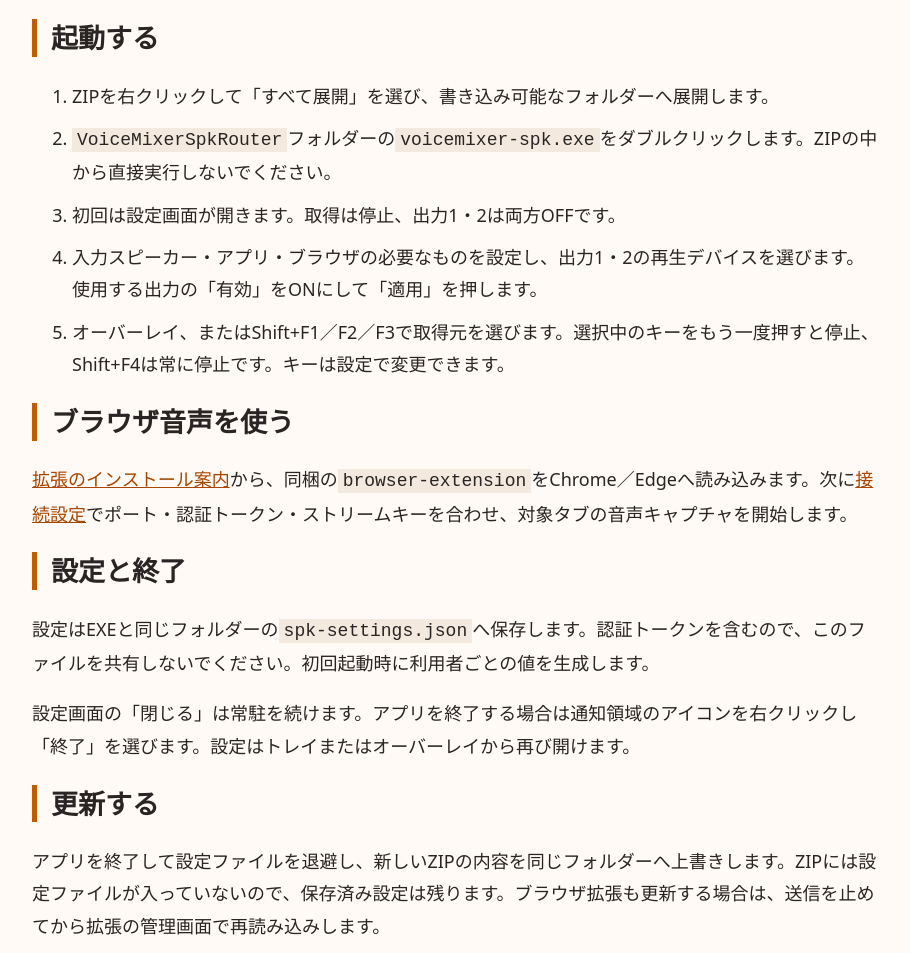
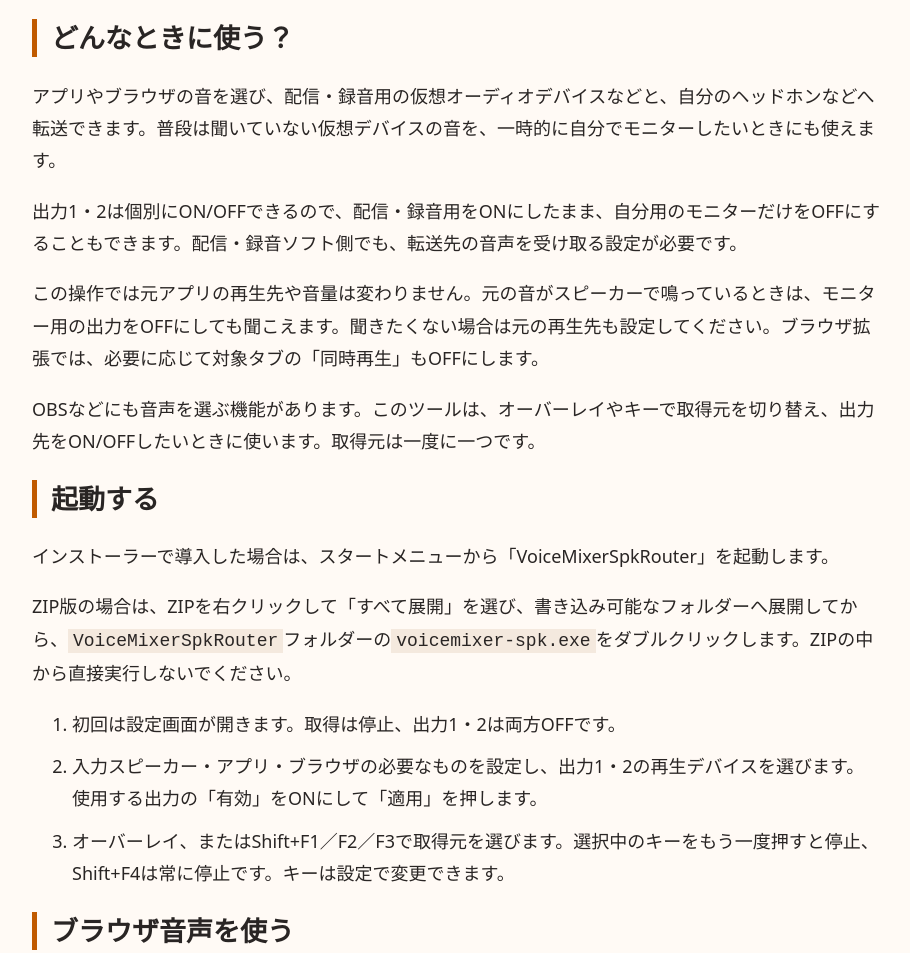
Before and after one commit to KotorinChunChun/VoiceMixerSpkRouter, a browser extension: page docs/portable-start.html in a window 1280 px wide. Shown: the part 150-1103 px from the top of the page, without its empty margins (183-1093 px from the left). Drawn offline with Linux system fonts and the light colour scheme.

Commit message:
音声転送の利用場面と操作上の注意を説明

```diff
--- a/docs/portable-start.html
+++ b/docs/portable-start.html
@@ -4,10 +4,15 @@
 <style>body{font:18px/1.8 system-ui,sans-serif;max-width:850px;margin:40px auto;padding:0 24px;background:#fffaf5;color:#292524}h1,h2{line-height:1.4}h2{border-left:5px solid #c05a00;padding-left:14px}a{color:#a84600}li{margin:10px 0}code{background:#f4e9de;padding:2px 5px;overflow-wrap:anywhere}</style>
 <h1>VoiceMixerSpkRouterの使い方</h1>
 <p>Windows 11の64ビット版向けです。Rust・Node.js・PowerShell 7のインストールは不要です。</p>
+<h2>どんなときに使う？</h2>
+<p>アプリやブラウザの音を選び、配信・録音用の仮想オーディオデバイスなどと、自分のヘッドホンなどへ転送できます。普段は聞いていない仮想デバイスの音を、一時的に自分でモニターしたいときにも使えます。</p>
+<p>出力1・2は個別にON/OFFできるので、配信・録音用をONにしたまま、自分用のモニターだけをOFFにすることもできます。配信・録音ソフト側でも、転送先の音声を受け取る設定が必要です。</p>
+<p>この操作では元アプリの再生先や音量は変わりません。元の音がスピーカーで鳴っているときは、モニター用の出力をOFFにしても聞こえます。聞きたくない場合は元の再生先も設定してください。ブラウザ拡張では、必要に応じて対象タブの「同時再生」もOFFにします。</p>
+<p>OBSなどにも音声を選ぶ機能があります。このツールは、オーバーレイやキーで取得元を切り替え、出力先をON/OFFしたいときに使います。取得元は一度に一つです。</p>
 <h2>起動する</h2>
-<ol><li>ZIPを右クリックして「すべて展開」を選び、書き込み可能なフォルダーへ展開します。</li>
-<li><code>VoiceMixerSpkRouter</code>フォルダーの<code>voicemixer-spk.exe</code>をダブルクリックします。ZIPの中から直接実行しないでください。</li>
-<li>初回は設定画面が開きます。取得は停止、出力1・2は両方OFFです。</li>
+<p>インストーラーで導入した場合は、スタートメニューから「VoiceMixerSpkRouter」を起動します。</p>
+<p>ZIP版の場合は、ZIPを右クリックして「すべて展開」を選び、書き込み可能なフォルダーへ展開してから、<code>VoiceMixerSpkRouter</code>フォルダーの<code>voicemixer-spk.exe</code>をダブルクリックします。ZIPの中から直接実行しないでください。</p>
+<ol><li>初回は設定画面が開きます。取得は停止、出力1・2は両方OFFです。</li>
 <li>入力スピーカー・アプリ・ブラウザの必要なものを設定し、出力1・2の再生デバイスを選びます。使用する出力の「有効」をONにして「適用」を押します。</li>
 <li>オーバーレイ、またはShift+F1／F2／F3で取得元を選びます。選択中のキーをもう一度押すと停止、Shift+F4は常に停止です。キーは設定で変更できます。</li></ol>
 <h2>ブラウザ音声を使う</h2>
@@ -16,6 +21,6 @@
 <p>設定はEXEと同じフォルダーの<code>spk-settings.json</code>へ保存します。認証トークンを含むので、このファイルを共有しないでください。初回起動時に利用者ごとの値を生成します。</p>
 <p>設定画面の「閉じる」は常駐を続けます。アプリを終了する場合は通知領域のアイコンを右クリックし「終了」を選びます。設定はトレイまたはオーバーレイから再び開けます。</p>
 <h2>更新する</h2>
-<p>アプリを終了して設定ファイルを退避し、新しいZIPの内容を同じフォルダーへ上書きします。ZIPには設定ファイルが入っていないので、保存済み設定は残ります。ブラウザ拡張も更新する場合は、送信を止めてから拡張の管理画面で再読み込みします。</p>
+<p>アプリを終了して設定ファイルを退避します。インストーラー版は新しいsetupを実行し、同じ導入先へ更新します。ZIP版は新しいZIPの内容を同じフォルダーへ上書きします。配布物には設定ファイルが入っていないため、保存済み設定は残ります。ブラウザ拡張も更新する場合は、送信を止めてから拡張の管理画面で再読み込みします。</p>
 <p><a href="https://github.com/KotorinChunChun/VoiceMixerSpkRouter">公開GitHub</a> ／ <a href="https://github.com/KotorinChunChun/VoiceMixerSpkRouter/blob/main/docs/spk-router.md">詳しい仕様と使い方</a></p>
 </html>
```
Also changed, not shown: docs/spk-router.md (+13 -1 lines), README.md.
